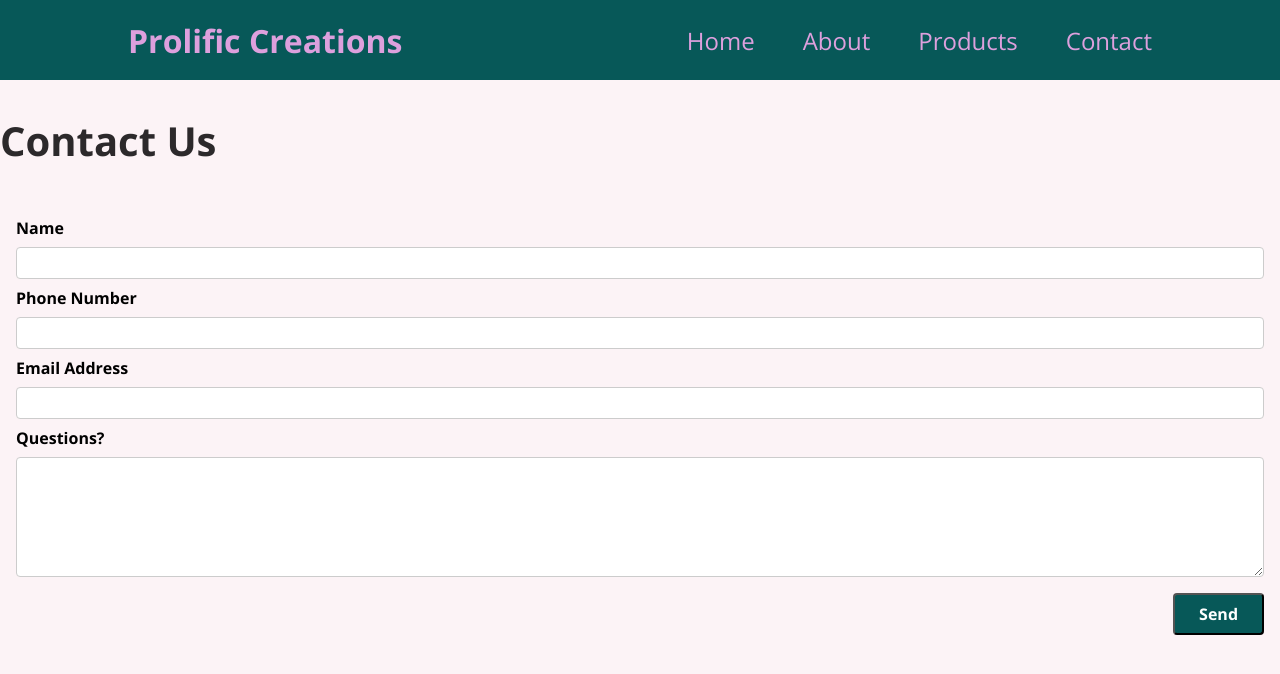
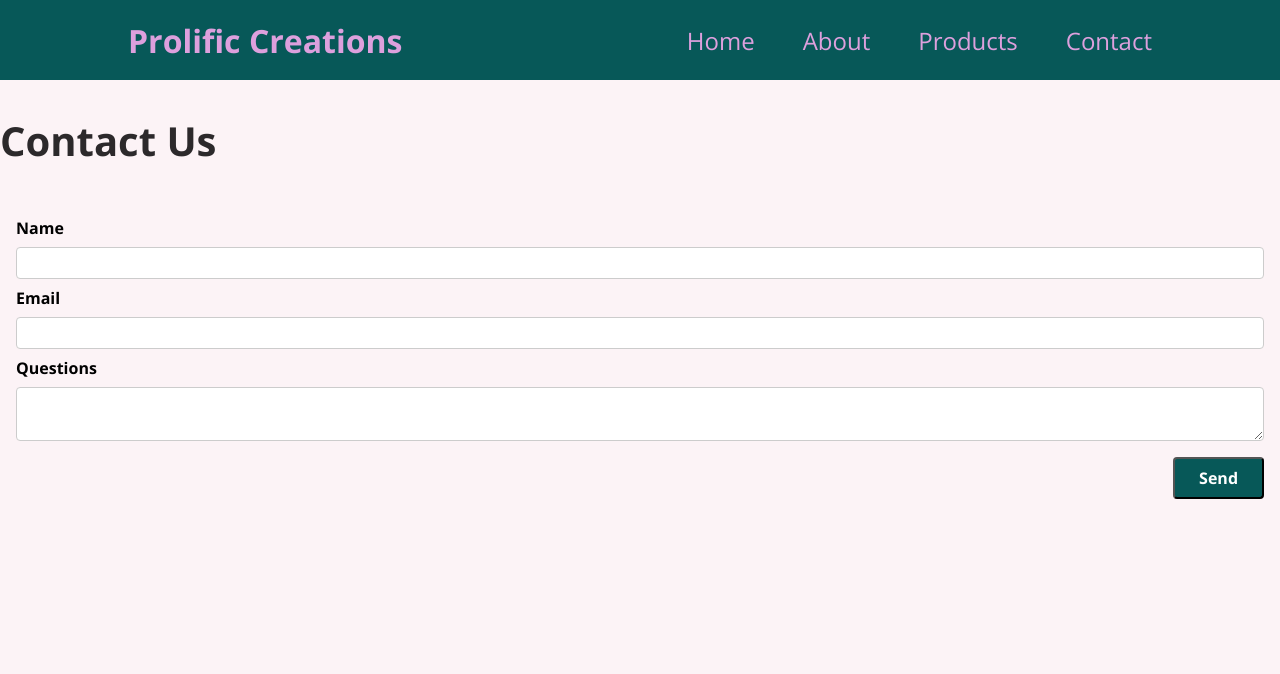
Before and after one commit to amoss314/kandykane, a React (Create React App) app: page /contact in a window 1280 px wide. Shown: the top 674 px of the page. Built offline with nearby package versions, Linux system fonts and the light colour scheme.

Commit message:
form validation

```diff
--- a/src/components/NewContacts/NewContacts.js
+++ b/src/components/NewContacts/NewContacts.js
@@ -1,36 +1,72 @@
 import classes from './NewContacts.module.css';
+import React, {useState} from 'react';
 
 function NewContactsForm() {
+  const [firstName, setFirstName] = useState("");
+  const [emailName, setEmailName] = useState("");
+  const [questionName, setQuestionName] = useState("");
+
+
+  const [firstNameErr, setFirstNameErr] = useState({});
+  const [emailNameErr, setEmailNameErr] = useState({});
+
 
 
 
   function submitHandler(event) {
     event.preventDefault();
+    const isValid = formValidation();
+    if(isValid){
 
-    if(`phonenumber` < 10){
-      console.log("Please input area code")
+      setFirstName("");
+      setEmailName("");
+      }
     }
-    return;
 
-  }
+    const formValidation = () =>{
+      const firstNameErr = {};
+      const emailNameErr = {};
+
+      let isValid = true;
+
+      if(firstName.trim().length < 3){
+        firstNameErr.firstNameShort = "Please enter valid name";
+        isValid = false;
+      }
+
+      if(emailName.trim().length < 3){
+        emailNameErr.emailNameShort = " Please enter valid email";
+        isValid = false;
+      }
+
+      setFirstNameErr(firstNameErr);
+      setEmailNameErr(emailNameErr);
+      return isValid;
+
+    }
+
+
+
 
   return (
      <form className={classes.form} onSubmit={submitHandler}>
         <div className={classes.control}>
-          <label htmlFor='title'>Name</label>
-          <input type='text' required id='title' />
+          <label>Name</label>
+          <input type='text' value={firstName} onChange={(e)=>{setFirstName(e.target.value)}}/>
         </div>
+        {Object.keys(firstNameErr).map((key)=>{
+          return <div style={{color: "red"}}>{firstNameErr[key]}</div>
+        })}
         <div className={classes.control}>
-          <label htmlFor='phonenumber'>Phone Number</label>
-          <input type='text' required id='phonenumber' />
+          <label> Email </label>
+          <input type='text' value={emailName} onChange={(e)=>{setEmailName(e.target.value)}}/>
         </div>
+        {Object.keys(emailNameErr).map((key)=>{
+          return <div style={{color: "red"}}>{emailNameErr[key]}</div>
+        })}
         <div className={classes.control}>
-          <label htmlFor='emailaddress'>Email Address</label>
-          <input type='text' required id='emailaddress' />
-        </div>
-        <div className={classes.control}>
-          <label htmlFor='description'>Questions?</label>
-          <textarea id='description' required rows='5'></textarea>
+          <label> Questions </label>
+          <textarea id='description' value={questionName} onChange={(e)=>{setQuestionName(e.target.value)}}/>
         </div>
         <div className={classes.actions}>
           <button>Send</button>
```
Also changed, not shown: 1 other file (tests, documents, lock files or other folders).
